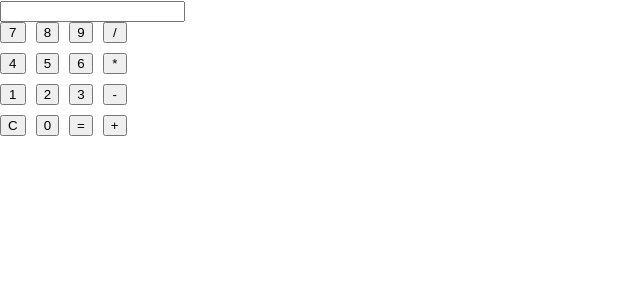
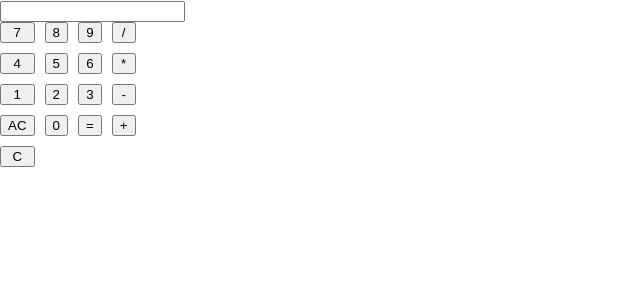
Before and after one commit to deadf15h/tables-example, a React (Create React App) app: page /calculator in a window 1280 px wide. Shown: the top 300 px of the page, without its empty margins (0-640 px from the left). Built offline with nearby package versions, Linux system fonts and the light colour scheme; what ag-grid-community would draw is missing.

Commit message:
feat(Calculator): naming fix, keyboard input and clearLastSym add

```diff
--- a/src/component/react-calculator/react-calculator.component.tsx
+++ b/src/component/calculator/calculator.component.tsx
@@ -1,5 +1,5 @@
 import { memo, useCallback, useState } from "react";
-import "./react-calculator.component.css";
+import "./calculator.component.css";
 
 export const evaluateExpression = (expression: string) => {
   if (!expression) return 0;
@@ -19,29 +19,43 @@ export const evaluateExpression = (expression: string) => {
   }
 };
 
-type ButtonProps = {
+type CalculatorButtonProps = {
   value: string;
   onClick: () => void;
 };
 
-type ResultProps = {
+type CalculatorResultInputProps = {
   value: string;
   error: string;
+  setInput: (input: string) => void;
 };
 
-const Button = memo(({ value, onClick }: ButtonProps) => {
-  return <button onClick={onClick}>{value}</button>;
+const CalculatorButton = memo(({ value, onClick }: CalculatorButtonProps) => {
+  return (
+    <button onClick={onClick} className="">
+      {value}
+    </button>
+  );
 });
 
-const Result = ({ value, error }: ResultProps) => (
+const CalculatorResultInput = ({
+  value,
+  error,
+  setInput,
+}: CalculatorResultInputProps) => (
   <div className="display-container">
     {error && <div className="error-message">{error}</div>}
 
-    <input type="text" value={value} readOnly />
+    <input
+      type="text"
+      value={value}
+      className=""
+      onChange={(e) => setInput(e.target.value)}
+    />
   </div>
 );
 
-const ReactCalculator = () => {
+const Calculator = () => {
   const [input, setInput] = useState("");
   const [error, setError] = useState("");
 
@@ -72,6 +86,13 @@ const ReactCalculator = () => {
     setError("");
   }, []);
 
+  // TODO add hotkey Backspace
+  const clearLastSym = () => {
+    setInput(input.slice(0, -1));
+    setError("");
+  };
+
+  // TODO add to const
   const buttons = [
     "7",
     "8",
@@ -85,25 +106,29 @@ const ReactCalculator = () => {
     "2",
     "3",
     "-",
-    "C",
+    "AC",
     "0",
     "=",
     "+",
+    "C",
   ];
 
   return (
     <div className="">
-      <Result value={input} error={error} />
+      <CalculatorResultInput value={input} error={error} setInput={setInput} />
 
+      {/* TODO add hotkey Enter */}
       <div className="button-list">
         {buttons.map((btn) => (
-          <Button
+          <CalculatorButton
             key={btn}
             value={btn}
             onClick={
               btn === "="
                 ? calculate
                 : btn === "C"
+                ? clearLastSym
+                : btn === "AC"
                 ? clearInput
                 : () => handleInput(btn)
             }
@@ -114,4 +139,4 @@ const ReactCalculator = () => {
   );
 };
 
-export default ReactCalculator;
+export default Calculator;
--- a/src/index.tsx
+++ b/src/index.tsx
@@ -7,7 +7,7 @@ import TanstackTable from "./component/tanstack-table/tanstack-table.component";
 import RCTable from "./component/rc-table/rc-table.component";
 import AgGridTable from "./component/ag-grid/ag-grid-table.component";
 import { AllCommunityModule, ModuleRegistry } from "ag-grid-community";
-import ReactCalculator from "./component/react-calculator/react-calculator.component";
+import Calculator from "./component/calculator/calculator.component";
 import IFrameCalculator from "./component/iframe-calculator/iframe-calculator.component";
 
 ModuleRegistry.registerModules([AllCommunityModule]);
@@ -23,7 +23,7 @@ root.render(
         <Route path="/tanstack-table" element={<TanstackTable />} />
         <Route path="/rc-table" element={<RCTable />} />
         <Route path="/ag-grid-table" element={<AgGridTable />} />
-        <Route path="/calculator" element={<ReactCalculator />} />
+        <Route path="/calculator" element={<Calculator />} />
         <Route path="/iframe-calculator" element={<IFrameCalculator />} />
       </Routes>
     </BrowserRouter>
```
Also changed, not shown: src/component/calculator/calculator.component.css (renamed from src/component/react-calculator/react-calculator.component.css).
